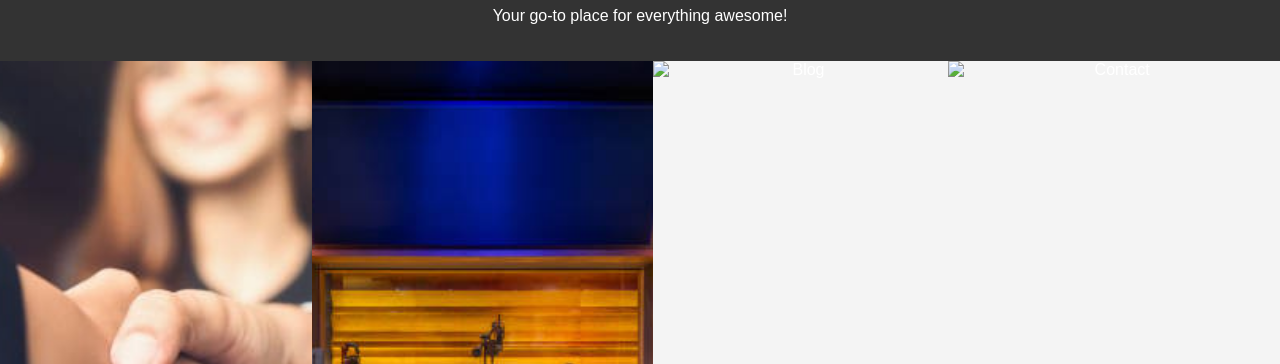
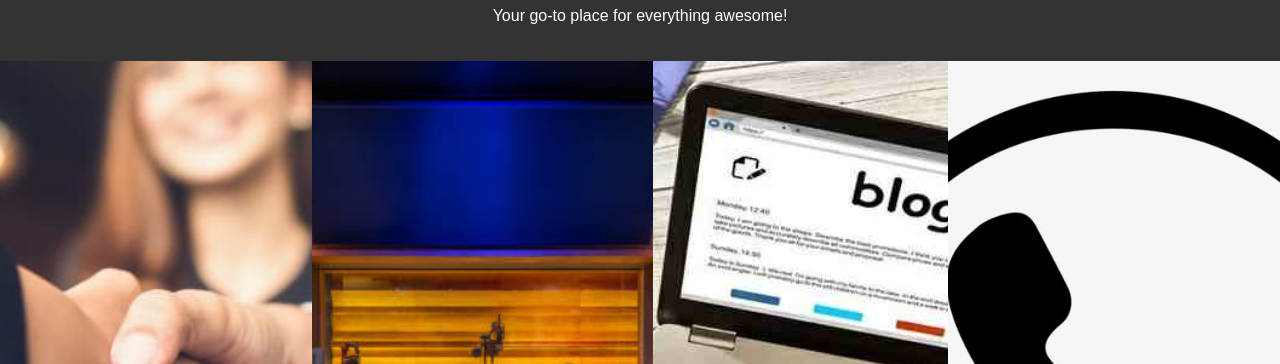
Before and after one commit to bgpalmer534/braxtonwebsite, a plain HTML site: page index.html in a window 1280 px wide. Shown: the part 93-457 px from the top of the page. Drawn offline with Linux system fonts and the light colour scheme.

Commit message:
Update index.html

```diff
--- a/index.html
+++ b/index.html
@@ -132,11 +132,11 @@
             <span>Portfolio</span>
         </a>
         <a href="BLOGPAGE.html" onclick="navigateToPage('blog')">
-            <img src="blog-icon.png" alt="Blog">
+            <img src="why-blog.jpg" alt="Blog">
             <span>Blog</span>
         </a>
         <a href="CONTACTPAGE.html" onclick="navigateToPage('contact')">
-            <img src="contact-icon.png" alt="Contact">
+            <img src="fc27fb81e77cc56ba4ed981d7801ceb9.jpg" alt="Contact">
             <span>Contact</span>
         </a>
     </nav>
```
